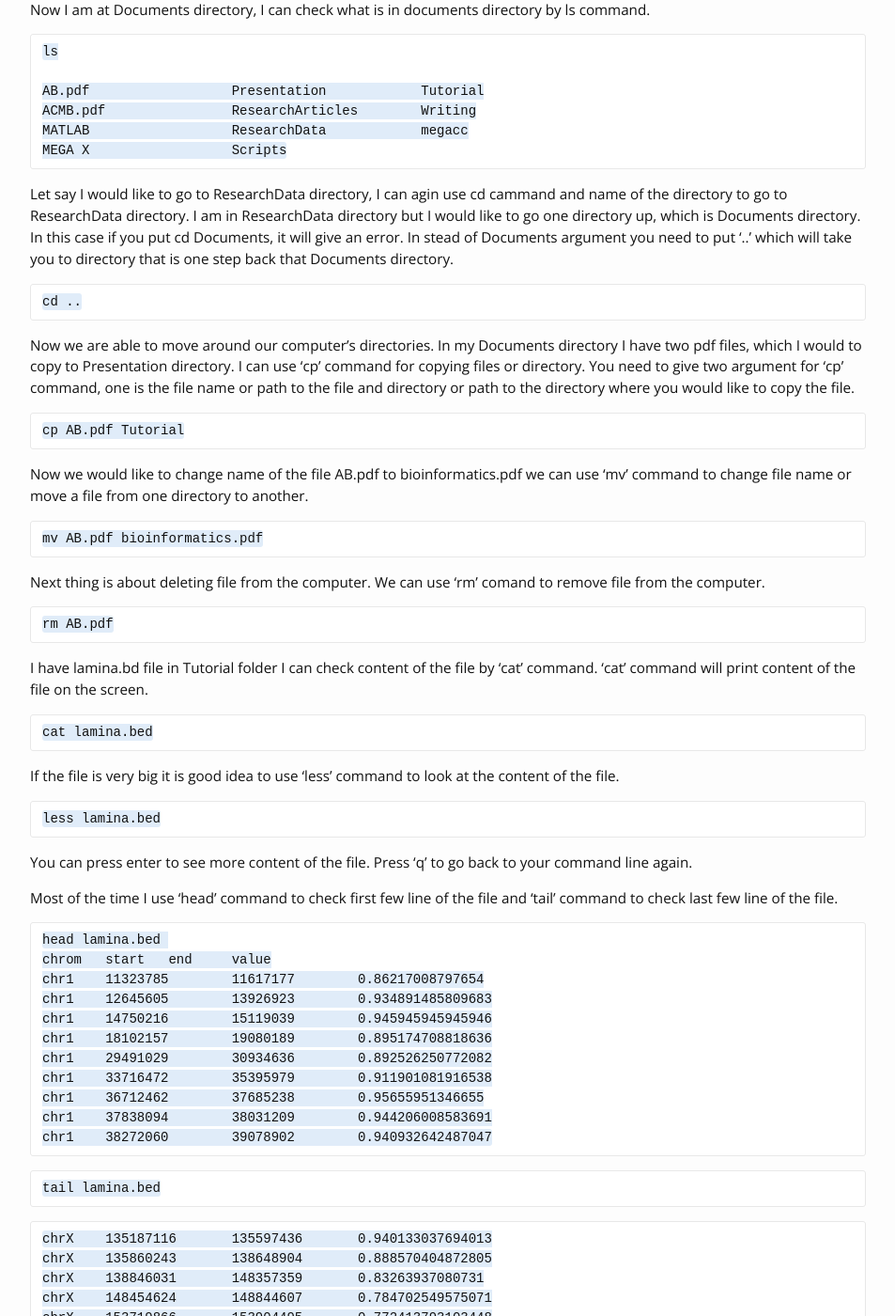
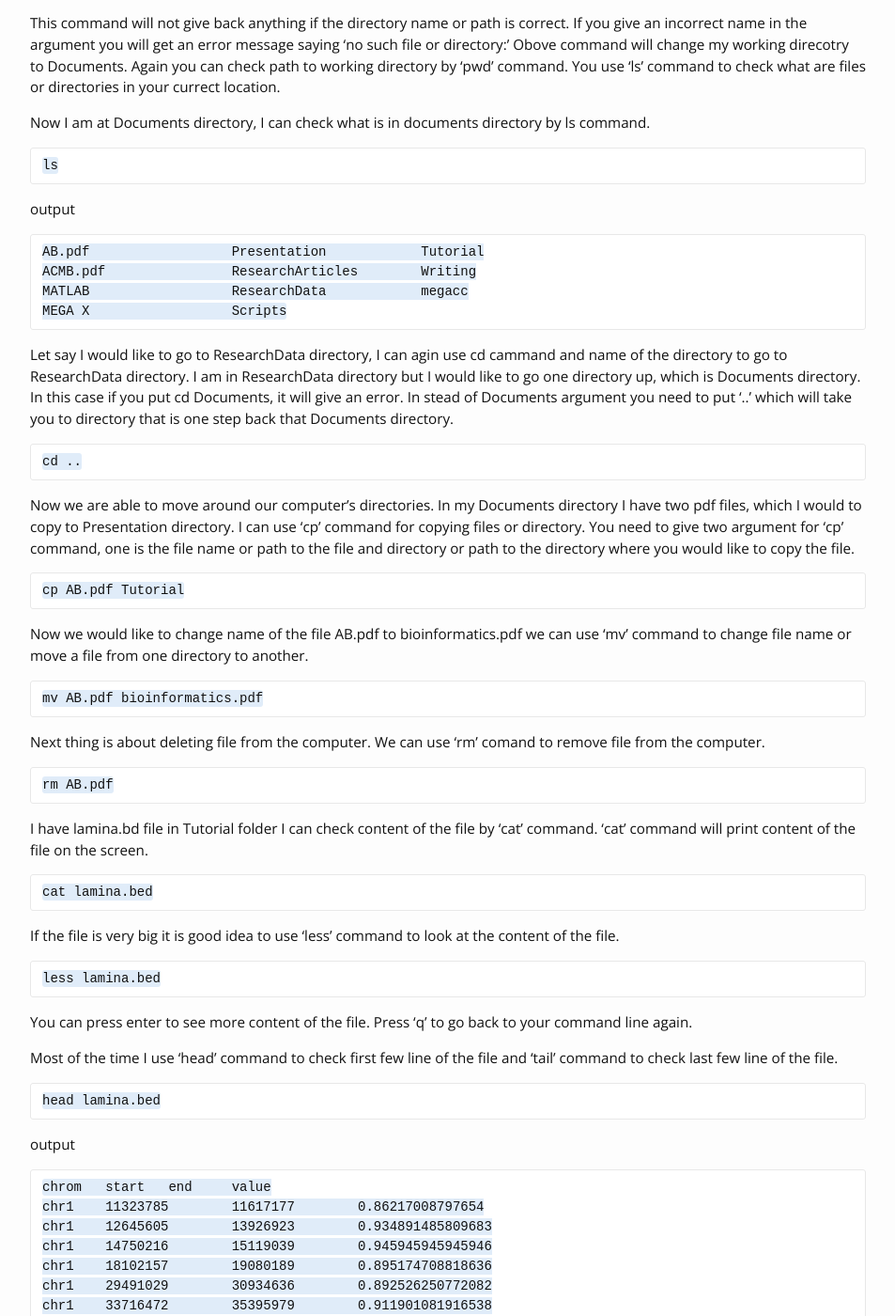
Before and after one commit to biplabua/biplabua.github.io, a Jekyll site: the page built from _posts/2020-03-10-post-2.markdown, in a window 1280 px wide and 1400 px high, scrolled down 1287 px. Shown: the whole window at 94% size, without its empty margins (163-1116 px from the left). Built offline with Jekyll 4.4.1, drawn with Linux system fonts in a browser that asks for light colours; our own code applies the rules of GitHub Pages for plain Markdown files; some of the changed text lies outside the part shown.

Commit message:
for loop

````diff
--- a/_posts/2020-03-10-post-2.markdown
+++ b/_posts/2020-03-10-post-2.markdown
@@ -15,6 +15,10 @@ If you have terminal open in your computer, think about what you would like your
 
 ```
 pwd
+```
+output
+
+```
 /Users/biplab
 ```
 
@@ -24,7 +28,9 @@ Now we would like check, what are the files and directory inside the home direct
 
 ```
 ls
-
+```
+output
+```
 Applications			Movies
 Desktop				Music
 Documents			Pictures
@@ -44,7 +50,9 @@ This command will not give back anything if the directory name or path is correc
 Now I am at Documents directory, I can check what is in documents directory by ls command.
 ```
 ls
-
+```
+output
+```
 AB.pdf			Presentation		Tutorial
 ACMB.pdf		ResearchArticles	Writing
 MATLAB			ResearchData		megacc
@@ -82,6 +90,9 @@ You can press enter to see more content of the file. Press 'q' to go back to you
 Most of the time I use 'head' command to check first few line of the file and 'tail' command to check last few line of the file.
 ```
 head lamina.bed
+```
+output
+```
 chrom	start	end	value
 chr1	11323785	11617177	0.86217008797654
 chr1	12645605	13926923	0.934891485809683
@@ -97,6 +108,7 @@ chr1	38272060	39078902	0.940932642487047
 ```
 tail lamina.bed
 ```
+output
 
 ```
 chrX	135187116	135597436	0.940133037694013
@@ -132,7 +144,7 @@ If we need to sort data based on data in one column we can use 'sort' command wi
 ```
 sort -k2n lamina.bed
 ```
-
+output
 ```
 chrom	start	end	value
 chr20	11619	194068	0.980891719745223
````
